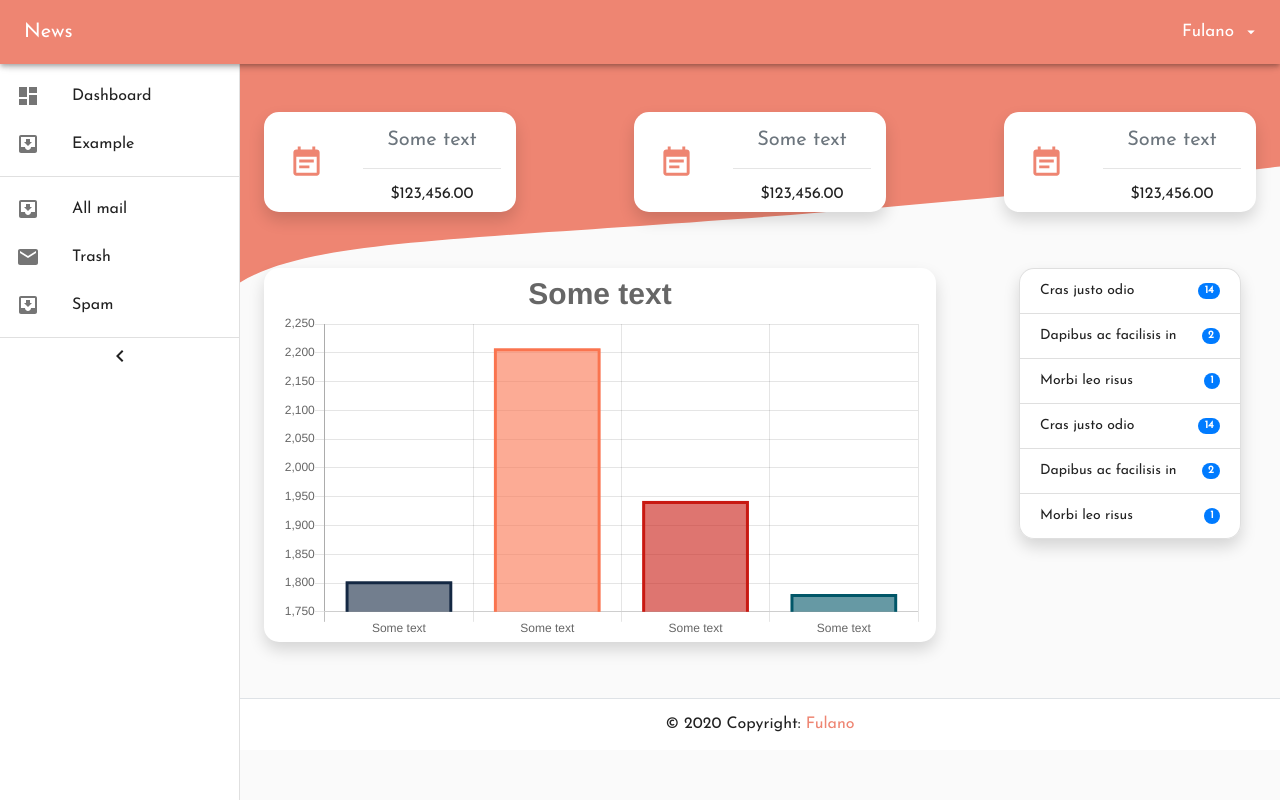
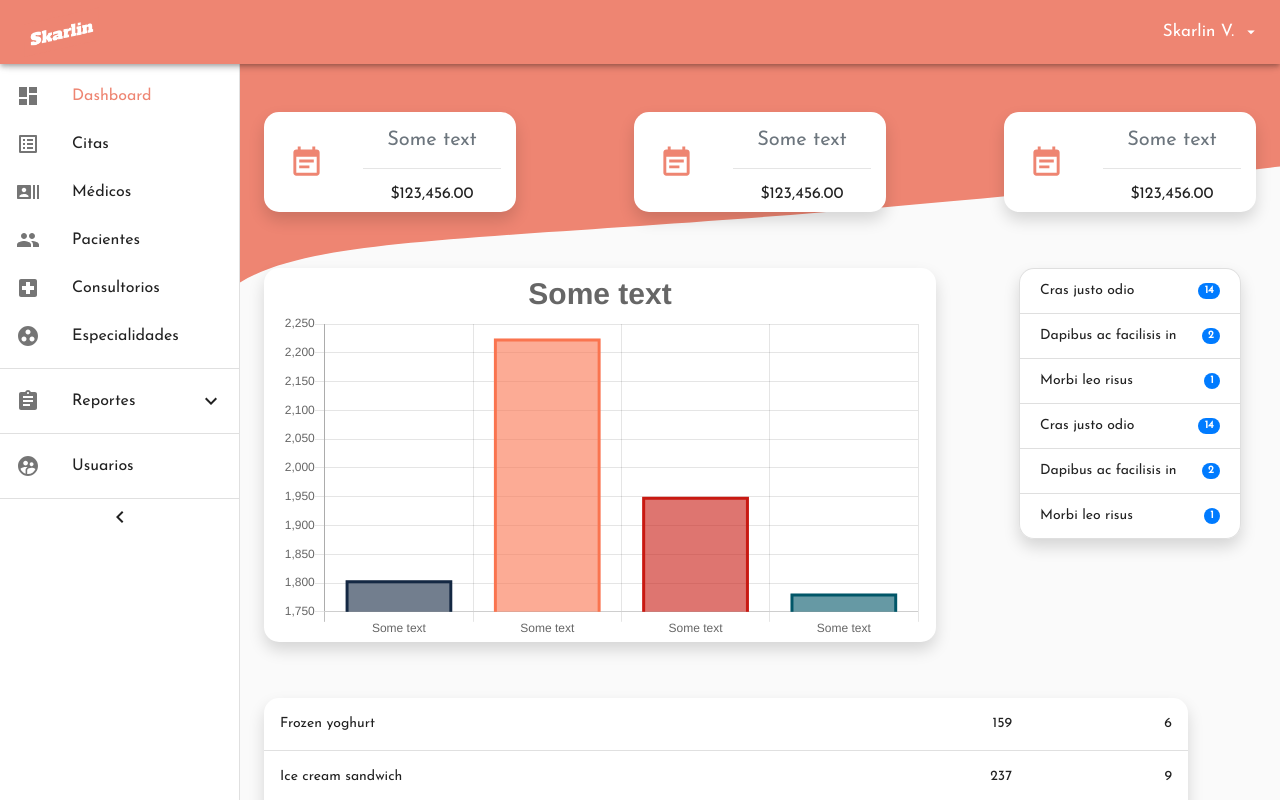
Before and after one commit to JE1999/Sistema-citas-medicas-ReactJS, a React (Create React App) app: page / in a window 1280 px wide. Both pictures are taken after typing "Sample", "Sample123" into the empty fields and a click on the button "LOGIN". Shown: the top 800 px of the page. Built offline with nearby package versions, Linux system fonts and the light colour scheme.

Commit message:
Pila de vaina

```diff
--- a/public/index.html
+++ b/public/index.html
@@ -2,14 +2,14 @@
 <html lang="en">
   <head>
     <meta charset="utf-8" />
-    <link rel="icon" href="%PUBLIC_URL%/favicon.ico" />
+    <link rel="icon" href="%PUBLIC_URL%/logo.png" />
     <meta name="viewport" content="width=device-width, initial-scale=1" />
     <meta name="theme-color" content="#000000" />
     <meta
       name="description"
-      content="Web site created using create-react-app"
+      content="SOFTWARE DE SKARLIN"
     />
-    <link rel="apple-touch-icon" href="%PUBLIC_URL%/logo192.png" />
+    <link rel="apple-touch-icon" href="%PUBLIC_URL%/logo.png" />
     <!--
       manifest.json provides metadata used when your web app is installed on a
       user's mobile device or desktop. See https://developers.google.com/web/fundamentals/web-app-manifest/
@@ -24,7 +24,7 @@
       work correctly both with client-side routing and a non-root public URL.
       Learn how to configure a non-root public URL by running `npm run build`.
     -->
-    <title>S.C.M.</title>
+    <title>Skarlin - SOFTWARE</title>
     <link href="https://fonts.googleapis.com/css2?family=Josefin+Sans&display=swap" rel="stylesheet">
   </head>
   <body>
--- a/src/Components/Layout/Components/AppBar.js
+++ b/src/Components/Layout/Components/AppBar.js
@@ -8,6 +8,9 @@ import MenuItem from '@material-ui/core/MenuItem';
 import Fade from '@material-ui/core/Fade';
 import Button from '@material-ui/core/Button';
 import ArrowDropDownIcon from '@material-ui/icons/ArrowDropDown';
+
+//Logo
+import LOGO from '../../../Images/logo.png'
 
 const useStyles = makeStyles((theme) => ({
   appBar:{
@@ -45,7 +48,7 @@ export default function ButtonAppBar() {
       <AppBar className={classes.appBar} position="fixed">
         <Toolbar>
           <Typography variant="h6" className={classes.title}>
-            News
+            <img width="75" src={LOGO} alt="Logo de la app" />
           </Typography>
 
           <div className="row">
@@ -56,7 +59,7 @@ export default function ButtonAppBar() {
               onClick={handleClick}
               endIcon={<ArrowDropDownIcon/>}
             >
-              Fulano
+              Skarlin V.
             </Button>
             <Menu
                 id="fade-menu"
@@ -66,9 +69,8 @@ export default function ButtonAppBar() {
                 onClose={handleClose}
                 TransitionComponent={Fade}
             >
-                <MenuItem onClick={handleClose}>Profile</MenuItem>
-                <MenuItem onClick={handleClose}>My account</MenuItem>
-                <MenuItem onClick={handleClose}>Logout</MenuItem>
+                <MenuItem onClick={handleClose}>Perfil</MenuItem>
+                <MenuItem onClick={handleClose}>Cerrar sesión</MenuItem>
             </Menu>
         </div>
 
--- /dev/null
+++ b/src/Components/Layout/Components/ListCollapseReport.jsx
@@ -0,0 +1,64 @@
+import React from 'react'
+import List from '@material-ui/core/List';
+import ListItem from '@material-ui/core/ListItem';
+import ListItemIcon from '@material-ui/core/ListItemIcon';
+import ListItemText from '@material-ui/core/ListItemText';
+import AssignmentIcon from '@material-ui/icons/Assignment';
+import ExpandLess from '@material-ui/icons/ExpandLess';
+import ExpandMore from '@material-ui/icons/ExpandMore';
+import Collapse from '@material-ui/core/Collapse';
+import RecentActorsIcon from '@material-ui/icons/RecentActors';
+import GroupIcon from '@material-ui/icons/Group';
+import LocalHospitalIcon from '@material-ui/icons/LocalHospital';
+
+export default function (){
+
+    const [open, setOpen] = React.useState(false);
+
+    const handleClick = () => {
+        setOpen(!open);
+    }
+
+    return(
+
+        <List>
+
+            <ListItem button onClick={handleClick}>
+                <ListItemIcon>
+                    <AssignmentIcon />
+                </ListItemIcon>
+                <ListItemText primary="Reportes" />
+                {open ? <ExpandLess /> : <ExpandMore />}
+            </ListItem>
+
+            <Collapse in={open} timeout="auto" unmountOnExit>
+                <List component="div" disablePadding>
+
+                    <ListItem button>
+                        <ListItemIcon>
+                            <RecentActorsIcon fontSize="small" />
+                        </ListItemIcon>
+                        <ListItemText primary="Médicos" />
+                    </ListItem>
+
+                    <ListItem button>
+                        <ListItemIcon>
+                            <GroupIcon fontSize="small" />
+                        </ListItemIcon>
+                        <ListItemText primary="Pacientes" />
+                    </ListItem>
+
+                    <ListItem button>
+                        <ListItemIcon>
+                            <LocalHospitalIcon fontSize="small" />
+                        </ListItemIcon>
+                        <ListItemText primary="Consultorios" />
+                    </ListItem>
+
+                </List>
+            </Collapse>
+
+        </List>
+
+    )
+}
--- a/src/Components/Layout/index.js
+++ b/src/Components/Layout/index.js
@@ -1,4 +1,5 @@
 import React from 'react';
+import { NavLink } from 'react-router-dom';
 import clsx from 'clsx';
 import { makeStyles } from '@material-ui/core/styles';
 import Drawer from '@material-ui/core/Drawer';
@@ -10,13 +11,19 @@ import ChevronRightIcon from '@material-ui/icons/ChevronRight';
 import ListItem from '@material-ui/core/ListItem';
 import ListItemIcon from '@material-ui/core/ListItemIcon';
 import ListItemText from '@material-ui/core/ListItemText';
-import InboxIcon from '@material-ui/icons/MoveToInbox';
-import MailIcon from '@material-ui/icons/Mail';
 import Button from '@material-ui/core/Button';
 import DashboardIcon from '@material-ui/icons/Dashboard';
+import RecentActorsIcon from '@material-ui/icons/RecentActors';
+import GroupIcon from '@material-ui/icons/Group';
+import LocalHospitalIcon from '@material-ui/icons/LocalHospital';
+import GroupWorkIcon from '@material-ui/icons/GroupWork';
+import ListAltIcon from '@material-ui/icons/ListAlt';
+import SupervisedUserCircleIcon from '@material-ui/icons/SupervisedUserCircle';
 
 //Components
 import MyAppBar from './Components/AppBar'
+import ListCollapseReport from './Components/ListCollapseReport'
+import Urls from '../../Routes/Urls';
 
 const drawerWidth = 240;
 
@@ -108,35 +115,88 @@ export default function MiniDrawer({children}) {
       <div className={classes.toolbar}/>
         <List>
 
+          <NavLink
+            to={Urls.Dashboard}
+            activeClassName="active"
+          >
+            <ListItem button>
+              <ListItemIcon>
+                <DashboardIcon />
+              </ListItemIcon>
+              <ListItemText>
+                Dashboard
+              </ListItemText>
+            </ListItem>
+          </NavLink>
+
           <ListItem button>
             <ListItemIcon>
-              <DashboardIcon/>
+              <ListAltIcon/>
             </ListItemIcon>
             <ListItemText>
-              Dashboard
+              Citas
             </ListItemText>
           </ListItem>
 
           <ListItem button>
             <ListItemIcon>
-              <InboxIcon/>
+              <RecentActorsIcon/>
             </ListItemIcon>
             <ListItemText>
-              Example
+              Médicos
+            </ListItemText>
+          </ListItem>
+
+          <ListItem button>
+            <ListItemIcon>
+              <GroupIcon/>
+            </ListItemIcon>
+            <ListItemText>
+              Pacientes
+            </ListItemText>
+          </ListItem>
+
+          <ListItem button>
+            <ListItemIcon>
+              <LocalHospitalIcon/>
+            </ListItemIcon>
+            <ListItemText>
+              Consultorios
+            </ListItemText>
+          </ListItem>
+
+          <ListItem button>
+            <ListItemIcon>
+              <GroupWorkIcon/>
+            </ListItemIcon>
+            <ListItemText>
+              Especialidades
             </ListItemText>
           </ListItem>
 
         </List>
+
         <Divider />
+
+        <ListCollapseReport/>
+
+        <Divider/>
+
         <List>
-          {['All mail', 'Trash', 'Spam'].map((text, index) => (
-            <ListItem button key={text}>
-              <ListItemIcon>{index % 2 === 0 ? <InboxIcon /> : <MailIcon />}</ListItemIcon>
-              <ListItemText primary={text} />
+
+          <ListItem button>
+              <ListItemIcon>
+                <SupervisedUserCircleIcon/>
+              </ListItemIcon>
+              <ListItemText>
+                Usuarios
+              </ListItemText>
             </ListItem>
-          ))}
-        </List>
+
+          </List>
+
         <Divider/>
+
             {open
                 ?
                 <Button
@@ -177,7 +237,7 @@ export default function MiniDrawer({children}) {
 
         <footer className="border-top bg-white mt-5">
           <div className="footer-copyright text-center py-3">
-            <h6 className="m-0">© 2020 Copyright: <span className="text-app">Fulano</span></h6>
+            <h6 className="m-0">© 2020 Copyright: <span className="text-app">Skarlin</span></h6>
           </div>
         </footer>
 
--- a/src/Components/Reusable/FallBack.js
+++ b/src/Components/Reusable/FallBack.js
@@ -6,7 +6,7 @@ import { makeStyles } from "@material-ui/core/styles";
 const useStyles = makeStyles(theme => ({
   backdrop: {
     background: 'white',
-    color: '#0f4c75'
+    color: '#ee8572'
   }
 }));
 
--- a/src/Pages/Dashboard/Components/ChartOne.js
+++ b/src/Pages/Dashboard/Components/ChartOne.js
@@ -62,7 +62,7 @@ export default function (){
           },
           animation: {
             easing: 'easeOutQuart',
-            duration: '5000'
+            duration: '3000'
           },
           scales: {
             yAxes: [{
--- /dev/null
+++ b/src/Pages/Dashboard/Components/Table.jsx
@@ -0,0 +1,172 @@
+import React from 'react';
+import PropTypes from 'prop-types';
+import { makeStyles, useTheme } from '@material-ui/core/styles';
+import Table from '@material-ui/core/Table';
+import TableBody from '@material-ui/core/TableBody';
+import TableCell from '@material-ui/core/TableCell';
+import TableContainer from '@material-ui/core/TableContainer';
+import TableFooter from '@material-ui/core/TableFooter';
+import TablePagination from '@material-ui/core/TablePagination';
+import TableRow from '@material-ui/core/TableRow';
+import IconButton from '@material-ui/core/IconButton';
+import FirstPageIcon from '@material-ui/icons/FirstPage';
+import KeyboardArrowLeft from '@material-ui/icons/KeyboardArrowLeft';
+import KeyboardArrowRight from '@material-ui/icons/KeyboardArrowRight';
+import LastPageIcon from '@material-ui/icons/LastPage';
+
+const useStyles1 = makeStyles((theme) => ({
+  root: {
+    flexShrink: 0,
+    marginLeft: theme.spacing(2.5),
+  },
+}));
+
+function TablePaginationActions(props) {
+  const classes = useStyles1();
+  const theme = useTheme();
+  const { count, page, rowsPerPage, onChangePage } = props;
+
+  const handleFirstPageButtonClick = (event) => {
+    onChangePage(event, 0);
+  };
+
+  const handleBackButtonClick = (event) => {
+    onChangePage(event, page - 1);
+  };
+
+  const handleNextButtonClick = (event) => {
+    onChangePage(event, page + 1);
+  };
+
+  const handleLastPageButtonClick = (event) => {
+    onChangePage(event, Math.max(0, Math.ceil(count / rowsPerPage) - 1));
+  };
+
+  return (
+    <div className={classes.root}>
+      <IconButton
+        onClick={handleFirstPageButtonClick}
+        disabled={page === 0}
+        aria-label="first page"
+      >
+        {theme.direction === 'rtl' ? <LastPageIcon /> : <FirstPageIcon />}
+      </IconButton>
+      <IconButton onClick={handleBackButtonClick} disabled={page === 0} aria-label="previous page">
+        {theme.direction === 'rtl' ? <KeyboardArrowRight /> : <KeyboardArrowLeft />}
+      </IconButton>
+      <IconButton
+        onClick={handleNextButtonClick}
+        disabled={page >= Math.ceil(count / rowsPerPage) - 1}
+        aria-label="next page"
+      >
+        {theme.direction === 'rtl' ? <KeyboardArrowLeft /> : <KeyboardArrowRight />}
+      </IconButton>
+      <IconButton
+        onClick={handleLastPageButtonClick}
+        disabled={page >= Math.ceil(count / rowsPerPage) - 1}
+        aria-label="last page"
+      >
+        {theme.direction === 'rtl' ? <FirstPageIcon /> : <LastPageIcon />}
+      </IconButton>
+    </div>
+  );
+}
+
+TablePaginationActions.propTypes = {
+  count: PropTypes.number.isRequired,
+  onChangePage: PropTypes.func.isRequired,
+  page: PropTypes.number.isRequired,
+  rowsPerPage: PropTypes.number.isRequired,
+};
+
+function createData(name, calories, fat) {
+  return { name, calories, fat };
+}
+
+const rows = [
+  createData('Cupcake', 305, 3.7),
+  createData('Donut', 452, 25.0),
+  createData('Eclair', 262, 16.0),
+  createData('Frozen yoghurt', 159, 6.0),
+  createData('Gingerbread', 356, 16.0),
+  createData('Honeycomb', 408, 3.2),
+  createData('Ice cream sandwich', 237, 9.0),
+  createData('Jelly Bean', 375, 0.0),
+  createData('KitKat', 518, 26.0),
+  createData('Lollipop', 392, 0.2),
+  createData('Marshmallow', 318, 0),
+  createData('Nougat', 360, 19.0),
+  createData('Oreo', 437, 18.0),
+].sort((a, b) => (a.calories < b.calories ? -1 : 1));
+
+const useStyles2 = makeStyles({
+  table: {
+    minWidth: 500,
+  },
+});
+
+export default function CustomPaginationActionsTable() {
+  const classes = useStyles2();
+  const [page, setPage] = React.useState(0);
+  const [rowsPerPage, setRowsPerPage] = React.useState(5);
+
+  const emptyRows = rowsPerPage - Math.min(rowsPerPage, rows.length - page * rowsPerPage);
+
+  const handleChangePage = (event, newPage) => {
+    setPage(newPage);
+  };
+
+  const handleChangeRowsPerPage = (event) => {
+    setRowsPerPage(parseInt(event.target.value, 10));
+    setPage(0);
+  };
+
+  return (
+    <TableContainer>
+      <Table className={classes.table} aria-label="custom pagination table">
+        <TableBody>
+          {(rowsPerPage > 0
+            ? rows.slice(page * rowsPerPage, page * rowsPerPage + rowsPerPage)
+            : rows
+          ).map((row) => (
+            <TableRow key={row.name}>
+              <TableCell component="th" scope="row">
+                {row.name}
+              </TableCell>
+              <TableCell style={{ width: 160 }} align="right">
+                {row.calories}
+              </TableCell>
+              <TableCell style={{ width: 160 }} align="right">
+                {row.fat}
+              </TableCell>
+            </TableRow>
+          ))}
+
+          {emptyRows > 0 && (
+            <TableRow style={{ height: 53 * emptyRows }}>
+              <TableCell colSpan={6} />
+            </TableRow>
+          )}
+        </TableBody>
+        <TableFooter>
+          <TableRow>
+            <TablePagination
+              rowsPerPageOptions={[5, 10, 25, { label: 'All', value: -1 }]}
+              colSpan={3}
+              count={rows.length}
+              rowsPerPage={rowsPerPage}
+              page={page}
+              SelectProps={{
+                inputProps: { 'aria-label': 'rows per page' },
+                native: true,
+              }}
+              onChangePage={handleChangePage}
+              onChangeRowsPerPage={handleChangeRowsPerPage}
+              ActionsComponent={TablePaginationActions}
+            />
+          </TableRow>
+        </TableFooter>
+      </Table>
+    </TableContainer>
+  );
+}
--- a/src/index.css
+++ b/src/index.css
@@ -12,6 +12,8 @@ body{
 .opcd{
     animation: 1s opcd alternate;
 }
+
+.active{color: #ee8572 !important;}.active:hover{text-decoration: none;}
 
 @keyframes opcd {
     from{
```
Also changed, not shown: src/Pages/Dashboard/app.js (+8 -3 lines), src/Pages/Login/index.js (+7 -1 lines), public/logo.png (added), src/Images/logo.png (added).
